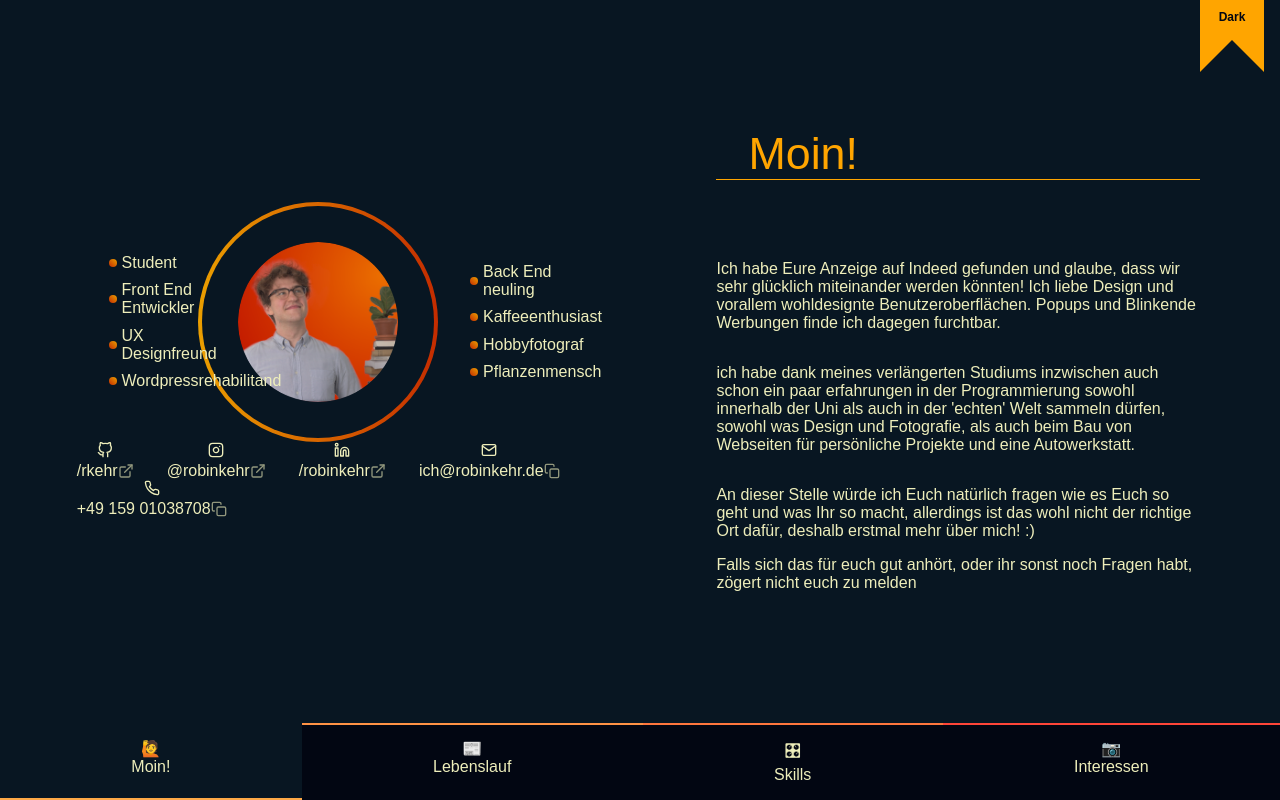
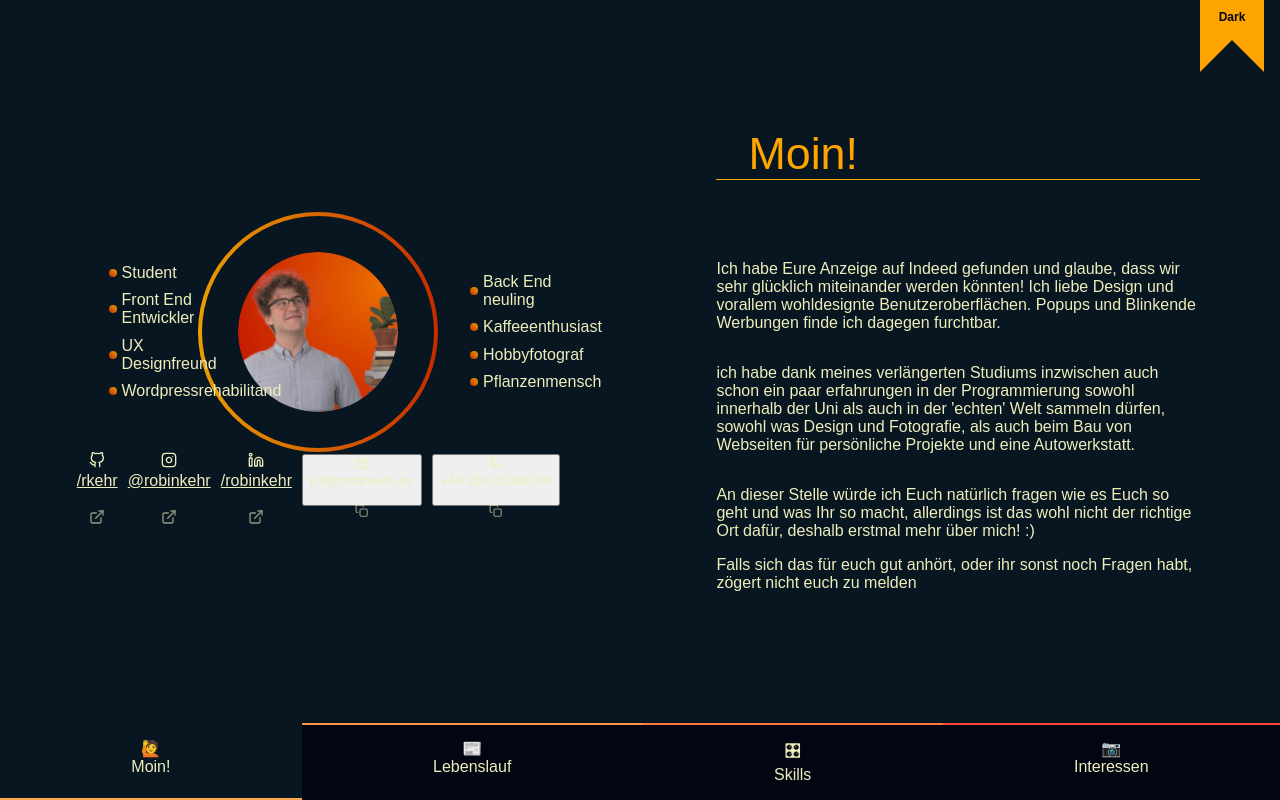
Before and after one commit to rkehr/bewerbung, a React app: page /moin in a window 1280 px wide. Built offline with nearby package versions, Linux system fonts and the light colour scheme; a web font is replaced by a local one.

Commit message:
Fixed dynamic tag, added message when field was copied

```diff
--- a/src/components/SocialMediaLink.js
+++ b/src/components/SocialMediaLink.js
@@ -1,7 +1,8 @@
-import React from 'react';
+import React, { useState } from 'react';
 import PropTypes from 'prop-types';
 import { useThemeStore } from '../state';
 import { socialMediaPlatforms } from '../data';
+import { AnimatePresence, motion } from 'framer-motion';
 
 const SocialMediaLink = ({
   platformName,
@@ -10,6 +11,7 @@ const SocialMediaLink = ({
   className,
   copyLinkOnClick,
 }) => {
+  const [wasCopied, setWasCopied] = useState(false);
   const linkStyle = useThemeStore(({ applyTheme }) =>
     applyTheme({
       color: 'primary',
@@ -20,11 +22,11 @@ const SocialMediaLink = ({
       color: 'accent',
     })
   );
-  const element = copyLinkOnClick ? 'button' : 'a';
+  const Element = copyLinkOnClick ? 'button' : 'a';
 
   const { Icon, ActionIcon, handlePrefix } = socialMediaPlatforms[platformName];
   return (
-    <element
+    <Element
       href={copyLinkOnClick ? '' : link}
       className={`socialMediaLink ${className}`}
       style={linkStyle}
@@ -34,16 +36,42 @@ const SocialMediaLink = ({
         ((e) => {
           e.preventDefault();
           navigator.clipboard.writeText(link);
+          setWasCopied(true);
+          setTimeout(() => {
+            setWasCopied(false);
+          }, 1300);
         })
       }>
       <span className='socialMediaIcon' style={{ iconStyle }}>
         <Icon />
       </span>
-      <span>
-        {handlePrefix + handle}
-        <ActionIcon className='actionIcon' />
-      </span>
-    </element>
+      <span className='socialMediaHandle'>{handlePrefix + handle}</span>
+      <br />
+      <div style={{ position: 'relative' }}>
+        <AnimatePresence>
+          {wasCopied && (
+            <motion.div
+              style={{ position: 'absolute', top: 0, left: 0, right: 0 }}
+              key={platformName + handle + 'text'}
+              initial={{ opacity: 0, x: 20 }}
+              animate={{ opacity: 1, x: 0 }}
+              exit={{ opacity: 0, x: -20 }}>
+              Kopiert!
+            </motion.div>
+          )}
+          {!wasCopied && (
+            <motion.div
+              style={{ position: 'absolute', top: 0, left: 0, right: 0 }}
+              key={platformName + handle + 'icon'}
+              initial={{ opacity: 0, x: 20 }}
+              animate={{ opacity: 1, x: 0 }}
+              exit={{ opacity: 0, x: -20 }}>
+              <ActionIcon className='actionIcon' />
+            </motion.div>
+          )}
+        </AnimatePresence>
+      </div>
+    </Element>
   );
 };
 
```
